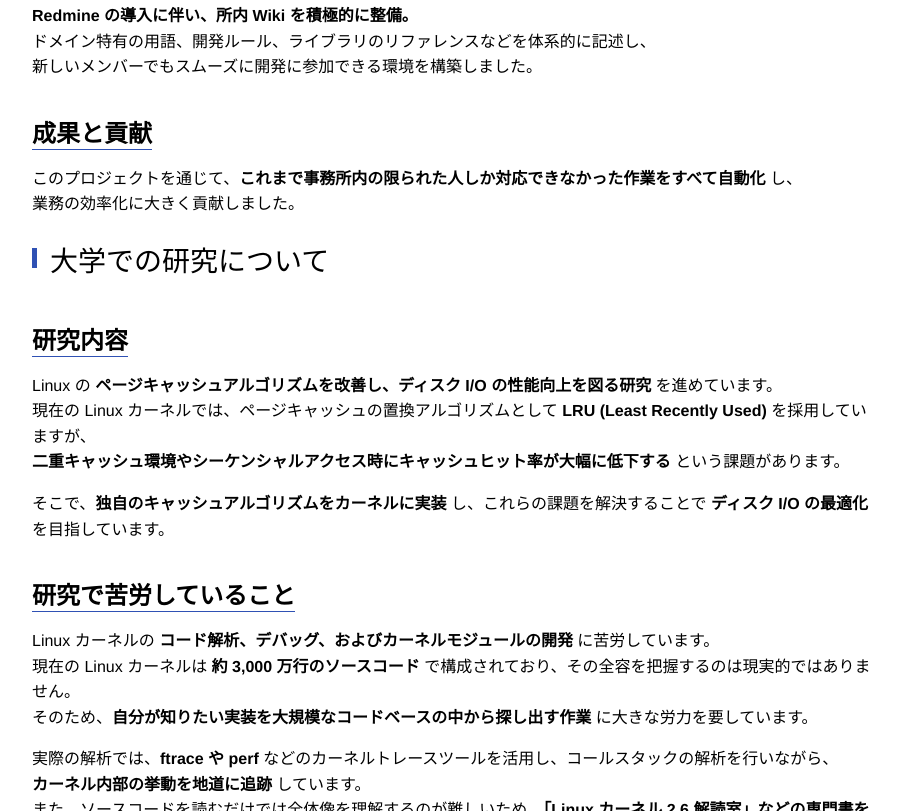
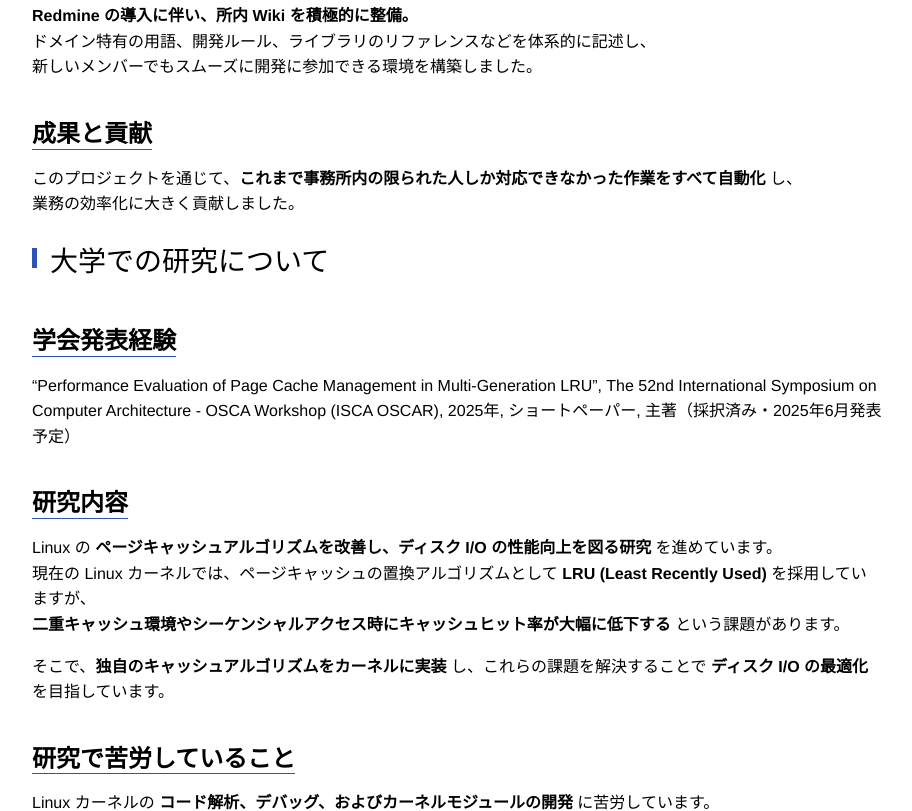
Before and after one commit to NANOBANA-SUB/portfolio, a plain HTML site: page index.html in a window 1280 px wide. Shown: the part 11189-12000 px from the top of the page, without its empty margins (183-1095 px from the left). Drawn offline with nearby package versions, Linux system fonts and the light colour scheme.

Commit message:
ISCA OSCARの発表経験を追加

```diff
--- a/index.html
+++ b/index.html
@@ -472,6 +472,8 @@ Qubic には多数のパラメータが存在し、<strong>どの要素が退職
 <p>このプロジェクトを通じて、<strong>これまで事務所内の限られた人しか対応できなかった作業をすべて自動化</strong> し、<br>
 業務の効率化に大きく貢献しました。</p>
 <h2 id="大学での研究について">大学での研究について </h2>
+<h3 id="学会発表経験"><strong>学会発表経験</strong> </h3>
+<p>“Performance Evaluation of Page Cache Management in Multi-Generation LRU”, The 52nd International Symposium on Computer Architecture - OSCA Workshop (ISCA OSCAR), 2025年, ショートペーパー, 主著（採択済み・2025年6月発表予定）</p>
 <h3 id="研究内容"><strong>研究内容</strong> </h3>
 <p>Linux の <strong>ページキャッシュアルゴリズムを改善し、ディスク I/O の性能向上を図る研究</strong> を進めています。<br>
 現在の Linux カーネルでは、ページキャッシュの置換アルゴリズムとして <strong>LRU (Least Recently Used)</strong> を採用していますが、<br>
```
Also changed, not shown: 1 other file.
